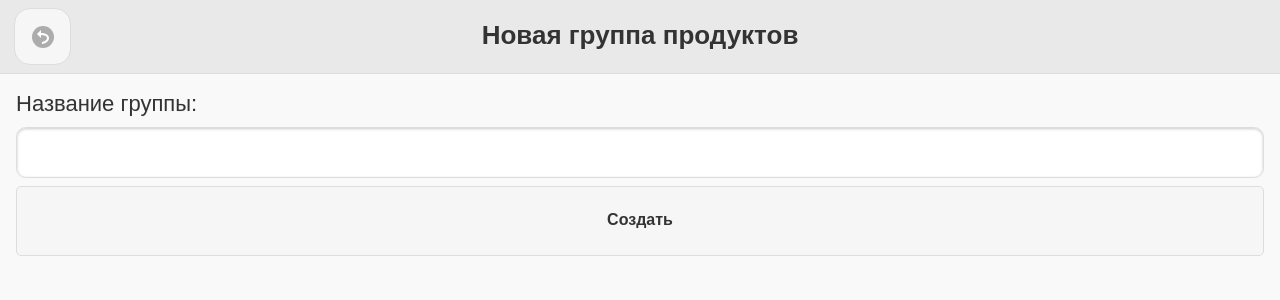
After one commit to umax/diabetto2, a Django app: page /category/create/ in a window 1280 px wide. The commit adds this page. Shown: the top 300 px of the page. Run offline with Django 3.2, Linux system fonts and the light colour scheme.

Commit message:
Use simple HTTP category creation instead of AJAX way.

```diff
--- /dev/null
+++ b/category/forms.py
@@ -0,0 +1,21 @@
+# -*- coding: utf-8 -*-
+
+from django.forms import ModelForm
+from category.models import Category
+
+__all__ = (
+    'CategoryForm',
+)
+
+
+class CategoryForm(ModelForm):
+    class Meta:
+        model = Category
+        fields = ['name']
+
+    def __init__(self, *args, **kwargs):
+        super(CategoryForm, self).__init__(*args, **kwargs)
+
+        self.fields['name'].error_messages = {
+            'required': u'Название группы не может быть пустым',
+        }
--- a/category/models.py
+++ b/category/models.py
@@ -8,7 +8,10 @@ __all__ = (
 )
 
 class Category(models.Model):
-    name = models.CharField(max_length=128, unique=True)
+    name = models.CharField(
+        max_length=128,
+        unique=True,
+        error_messages={'unique': u'Группа с таким названием уже существует'})
 
     class Meta:
         ordering = ['name']
--- /dev/null
+++ b/category/templates/category/create.html
@@ -0,0 +1,20 @@
+{% extends 'base.html' %}
+{% load staticfiles %}
+
+{% block toolbar %}
+    <a data-ajax="false" href="{% url 'index_category' %}" class="ui-btn-left ui-btn ui-btn-inline ui-corner-all ui-btn-icon-left ui-icon-back ui-btn-icon-notext" title="Вернуться к списку всех групп"></a>
+    <h6>Новая группа продуктов</h6>
+{% endblock toolbar %}
+
+{% block content %}
+    <form method="POST">
+        <label for="id_name" class="form-label">Название группы:</label>
+        <input type="text" name="name" id="id_name" value="" maxlength="128" class="form-input">
+
+        {% if form.name.errors %}
+            {{ form.name.errors }}
+        {% endif %}
+
+        <button class="ui-btn ui-corner-all form-submit-button" type="submit">Создать</button>
+    </form>
+{% endblock content %}
--- a/category/views.py
+++ b/category/views.py
@@ -7,6 +7,7 @@ from django.views.generic import (ListView, DetailView, CreateView,
 
 from diabetto.mixins import AjaxableResponseMixin
 
+from . import forms
 from . import models
 
 __all__ = (
@@ -30,9 +31,9 @@ class CategoryDetailView(DetailView):
     template_name = 'category/detail.html'
 
 
-class CategoryCreateView(AjaxableResponseMixin, CreateView):
-    model = models.Category
-    fields = ['name']
+class CategoryCreateView(CreateView):
+    form_class = forms.CategoryForm
+    template_name = 'category/create.html'
     success_url = reverse_lazy('index_category')
 
 
--- a/diabetto/static/css/styles.css
+++ b/diabetto/static/css/styles.css
@@ -1,3 +1,16 @@
+.form-submit-button {
+    height: 70px;;
+}
+
+.form-label {
+    font-size: 22px !important;
+}
+
+.form-input {
+    font-size: 22px !important;
+    height: 40px;
+}
+
 .js-label {
     font-size: 22px !important;
     height: 40px;
@@ -8,7 +21,6 @@
     height: 40px;
     width: 40% !important;
 }
-
 
 .js-input {
     font-size: 22px !important;
@@ -28,13 +40,13 @@
 }
 
 .ui-header {
-    height: 64px;
-    font-size: 24px;
+    height: 72px;
+    font-size: 26px;
 }
 
 .ui-header .ui-btn, .ui-header .ui-icon, .ui-header .ui-btn-inner {
-    width: 45px;
-    height: 45px;
+    width: 55px;
+    height: 55px;
 }
 
 .ui-header .ui-btn-inner .ui-icon{
@@ -53,12 +65,20 @@
 }
 
 .ui-input-search {
-    height: 50px;
-    line-height:60px;
-    font-size: 22px;
+    height: 52px;
+    line-height:56px;
+    font-size: 24px;
 }
 
 .ui-corner-all {
     -webkit-border-radius: .6125em;
     border-radius: .6125em;
 }
+
+.errorlist li {
+    color: red;
+}
+
+.ui-header .ui-title, .ui-footer .ui-title {
+    margin: 0 10%;
+}
```
Also changed, not shown: category/templates/category/index.html (+1 -31 lines).
